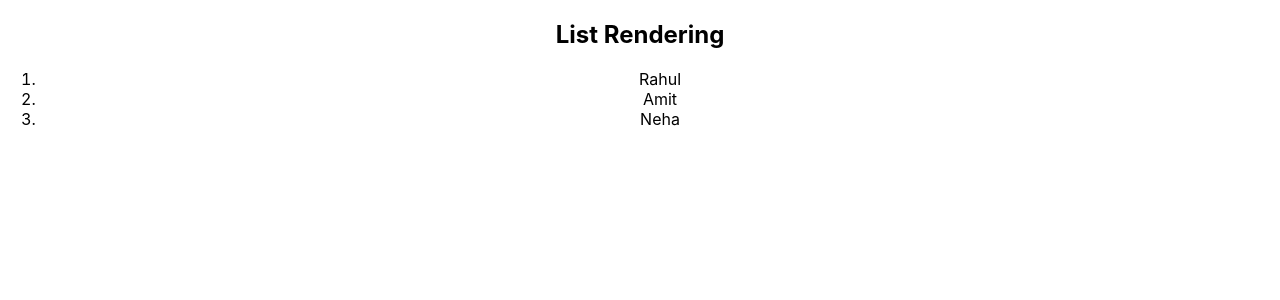
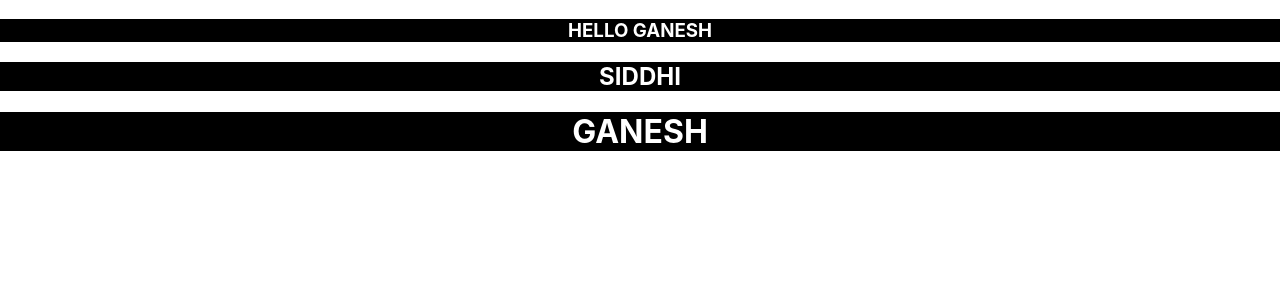
Before and after one commit to Dev-Ganesh-Sable/React-Practice, a React (Create React App) app: page / in a window 1280 px wide. Shown: the top 300 px of the page. Built offline with nearby package versions, Linux system fonts and the light colour scheme.

Commit message:
add css style file

```diff
--- a/src/App.js
+++ b/src/App.js
@@ -6,6 +6,7 @@ import State from './Component/State';
 import EventHandler from './Component/EventHandler';
 import ConditionalRending from './Component/ConditionalRendering';
 import ListRendering from './Component/ListRendering';
+import Style from './Component/style/Style';
 
 function App() {
   return (
@@ -23,7 +24,10 @@ function App() {
       {/* <ConditionalRending /> */}
 
       {/* list rendering */}
-      <ListRendering/>
+      {/* <ListRendering/> */}
+
+      {/* css styling */}
+      <Style />
     </div>
   );
 }
--- /dev/null
+++ b/src/Component/style/Style.js
@@ -0,0 +1,27 @@
+
+import React from 'react'
+import demo from "../style/demo.css"
+
+function Style() {
+    // for internal css style code
+    const head = {
+        color: "white",
+        FontSize: "20px",
+        textTransform: "uppercase",
+        backgroundColor:"black"
+    }
+    return (
+        <div>
+            {/* inline css */}
+            <h3 style={{ color: "white", background: "black", textTransform: "uppercase" }}>Hello Ganesh</h3>
+
+            {/* internal style */}
+            <h2 style={head}>Siddhi</h2>
+
+            {/*  external css style sheet method */}
+            <h1>Ganesh</h1>
+        </div>
+    )
+}
+
+export default Style
--- /dev/null
+++ b/src/Component/style/demo.css
@@ -0,0 +1,5 @@
+h1 {
+    color: white;
+    background-color: black;
+    text-transform: uppercase;
+}
```
